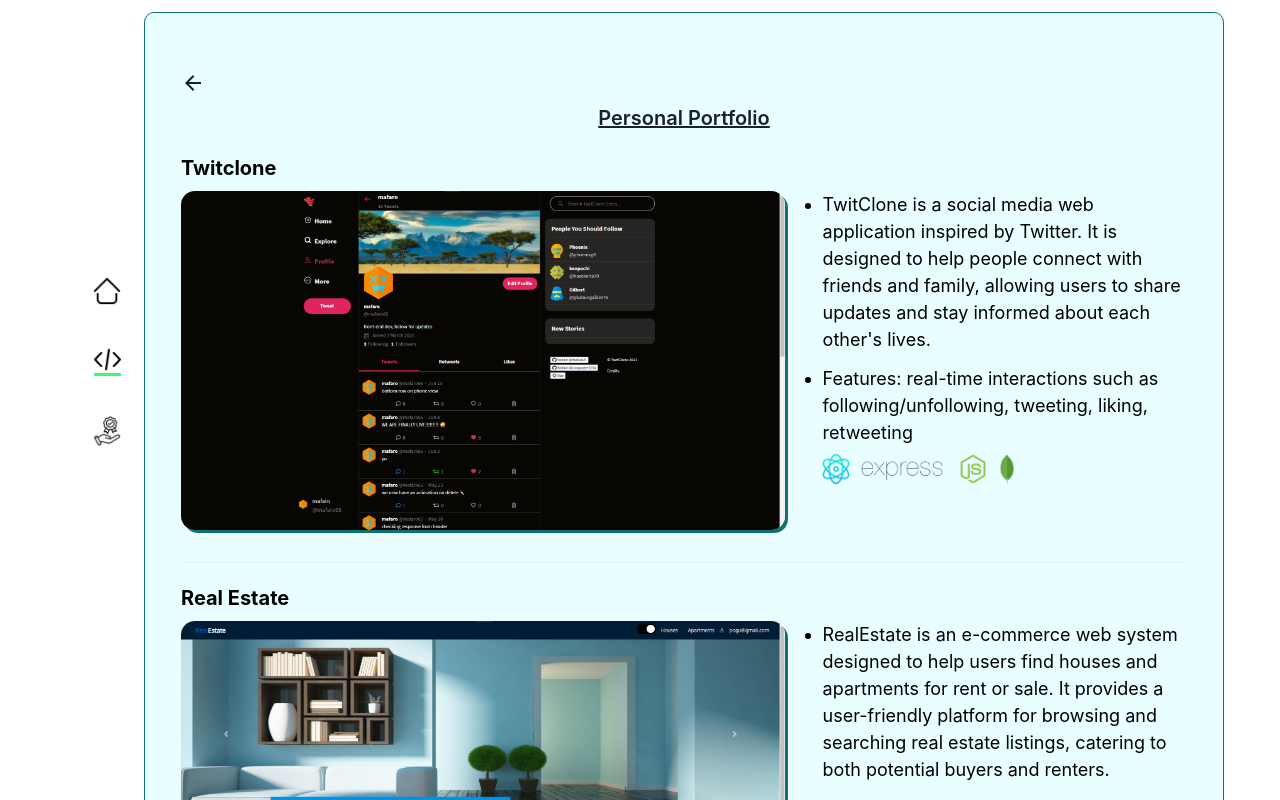
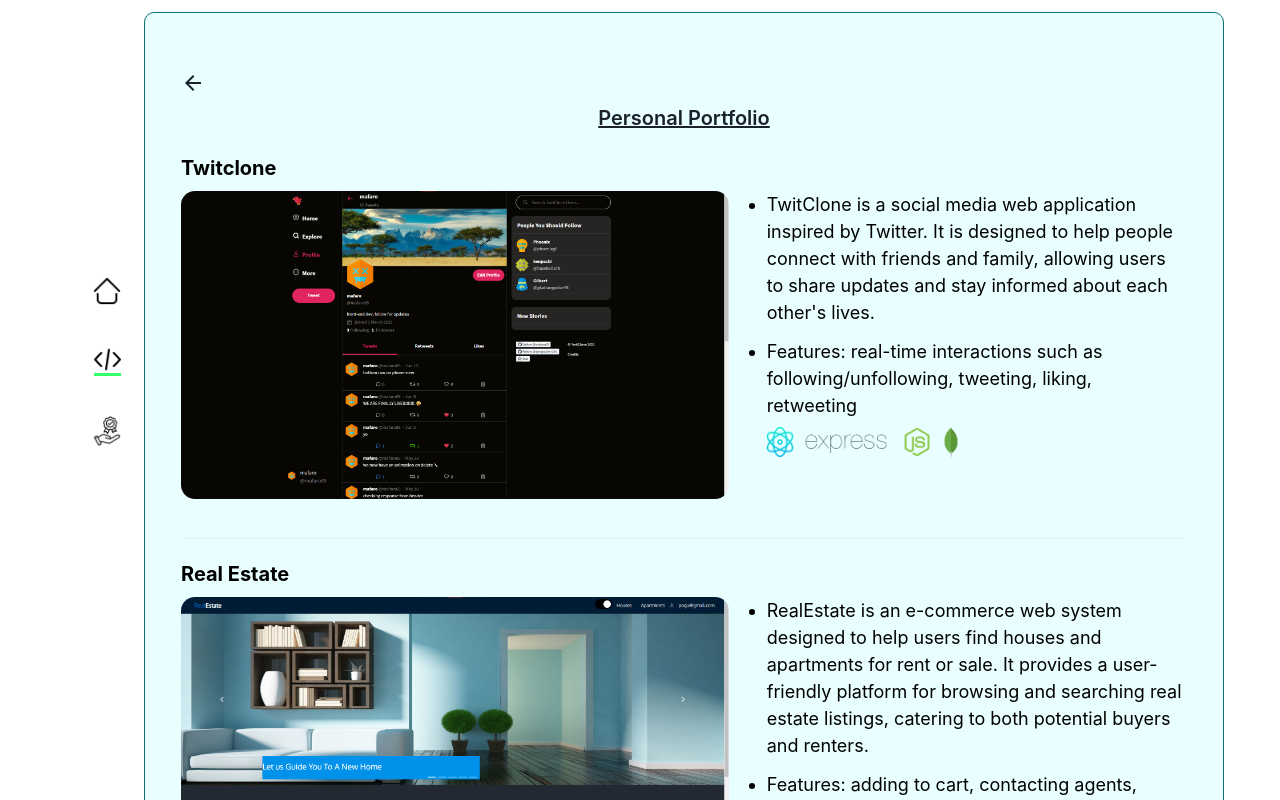
Before and after one commit to mafaro21/portfolio, a React (Vite) app: page /personal-portfolio in a window 1280 px wide. Shown: the top 800 px of the page. Built offline with nearby package versions, Linux system fonts and the light colour scheme.

Commit message:
[new] lazy loading and blurring

```diff
--- a/package.json
+++ b/package.json
@@ -17,6 +17,7 @@
     "framer-motion": "^11.2.14",
     "react": "^18.3.1",
     "react-dom": "^18.3.1",
+    "react-lazy-load-image-component": "^1.6.2",
     "react-router-dom": "^6.24.1",
     "react-slick": "^0.30.2",
     "slick-carousel": "^1.8.1"
--- a/src/pages/other.jsx
+++ b/src/pages/other.jsx
@@ -58,6 +58,8 @@
 import Sidebar from "../components/sidebar";
 import Bottombar from "../components/bottombar";
 import Footer from "../components/footer";
+import { LazyLoadImage } from "react-lazy-load-image-component";
+import "react-lazy-load-image-component/src/effects/blur.css";
 
 export default function Other() {
   const ref = useRef(null);
@@ -264,12 +266,26 @@
                     mt={2}
                     direction={{ base: "column", md: "row" }}
                   >
-                    <Image
+                    <Box
                       src={twitclone}
                       w={{ base: "100%", md: "60%" }}
                       borderRadius={"14px"}
-                      boxShadow={"3px 3px #0f7171"}
-                    />
+                      // boxShadow={"3px 3px #0f7171"}
+                    >
+                      <LazyLoadImage
+                        loading="lazy"
+                        src={twitclone}
+                        objectFit="cover"
+                        placeholderSrc={mafa}
+                        style={{
+                          width: "100%",
+                          height: "100%",
+                          objectFit: "cover",
+                          borderRadius: "14px",
+                        }}
+                        effect="blur"
+                      />
+                    </Box>
                     <Box
                       w={{ base: "100%", md: "50%" }}
                       pl={{ base: "0", md: "5" }}
--- a/src/pages/personalProjects.jsx
+++ b/src/pages/personalProjects.jsx
@@ -54,6 +54,10 @@
 import Sidebar from "../components/sidebar";
 import Bottombar from "../components/bottombar";
 import Footer from "../components/footer";
+import mafa from "../img/mafa.png";
+
+import { LazyLoadImage } from "react-lazy-load-image-component";
+import "react-lazy-load-image-component/src/effects/blur.css";
 
 export default function personalProjects() {
   const ref = useRef(null);
@@ -204,15 +208,28 @@
                     mt={2}
                     direction={{ base: "column", md: "row" }}
                   >
-                    <Image
-                      src={item.img}
+                    <Box
                       w={{ base: "100%", md: "60%" }}
                       borderRadius={"14px"}
                       h={{ base: item.smallHeight, md: item.height }}
                       onClick={() => handleExpand(item)}
-                      boxShadow={"3px 3px #0f7171"}
+                      // boxShadow={"3px 3px #0f7171"}
                       cursor="pointer"
-                    />
+                    >
+                      <LazyLoadImage
+                        loading="lazy"
+                        src={item.img}
+                        objectFit="cover"
+                        placeholderSrc={mafa}
+                        style={{
+                          width: "100%",
+                          height: "100%",
+                          objectFit: "cover",
+                          borderRadius: "14px",
+                        }}
+                        effect="blur"
+                      />
+                    </Box>
                     <Box
                       w={{ base: "100%", md: "50%" }}
                       pl={{ base: "0", md: "5" }}
```
Also changed, not shown: 1 other file (tests, documents, lock files or other folders).
